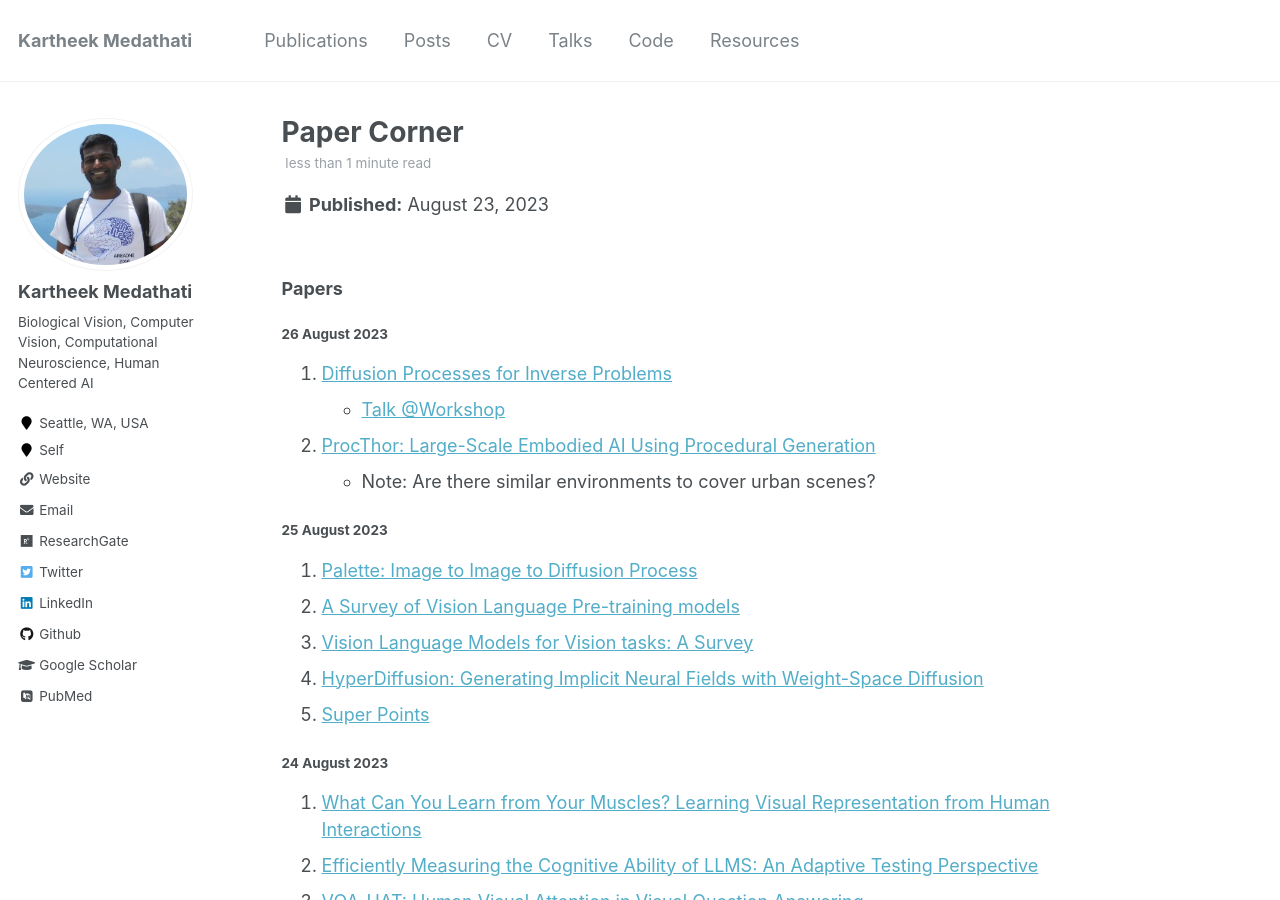
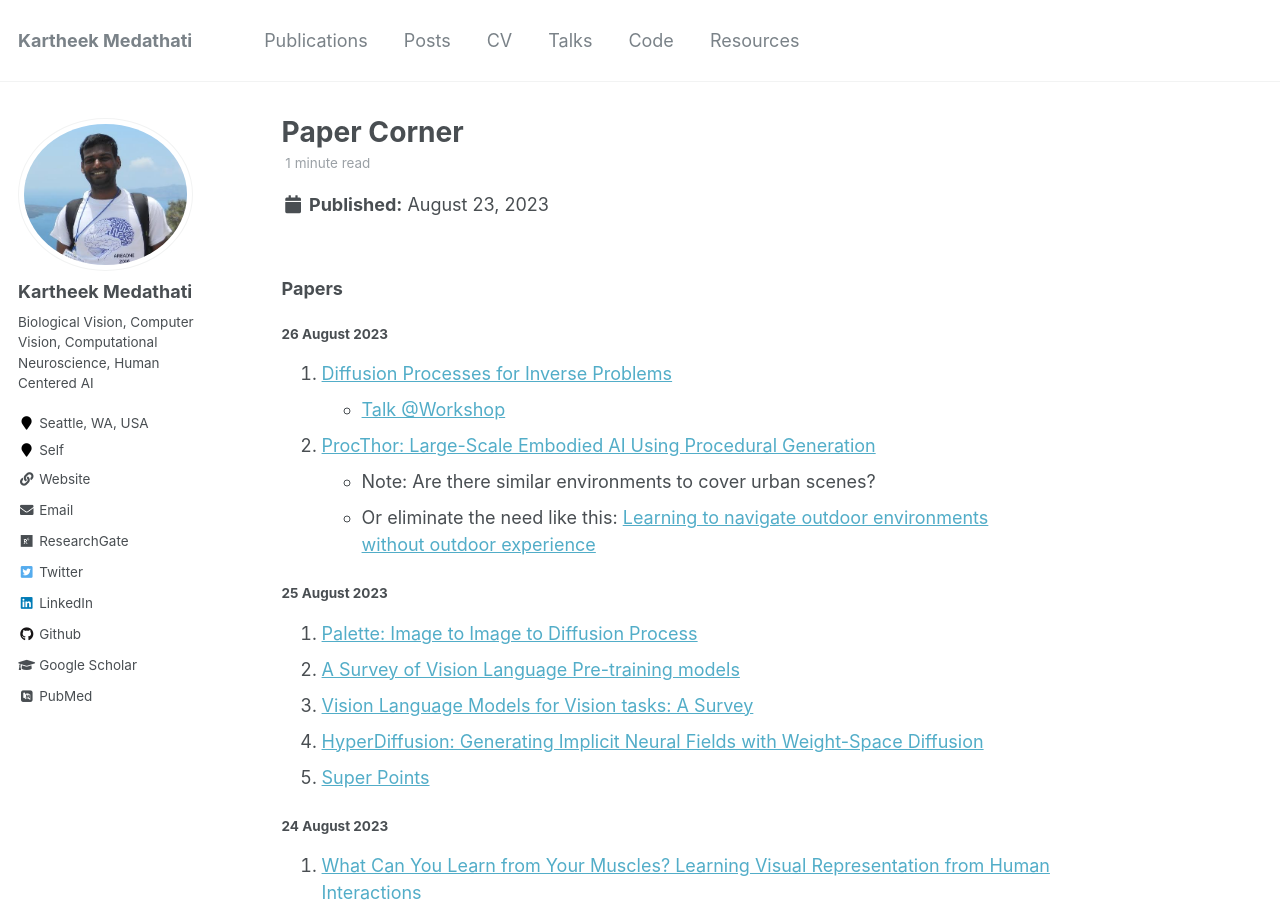
Before and after one commit to kartheekmedathati/kartheekmedathati.github.io, a Jekyll site: the page built from _posts/2023-08-23-Reading-blog-post-5.md, in a window 1280 px wide and 900 px high. Built offline with Jekyll 4.4.1, drawn with Linux system fonts in a browser that asks for light colours; some web fonts are replaced.

Commit message:
IndoorSim

```diff
--- a/_posts/2023-08-23-Reading-blog-post-5.md
+++ b/_posts/2023-08-23-Reading-blog-post-5.md
@@ -16,6 +16,7 @@ tags:
     - [Talk @Workshop](https://www.youtube.com/watch?v=DvUAiqTCMAg)
 2. [ProcThor: Large-Scale Embodied AI Using Procedural Generation](https://procthor.allenai.org/)
     - Note: Are there similar environments to cover urban scenes?
+    - Or eliminate the need like this: [Learning to navigate outdoor environments without outdoor experience](https://indoorsim2outdoorreal.github.io/)
 
 ##### 25 August 2023
 
```
